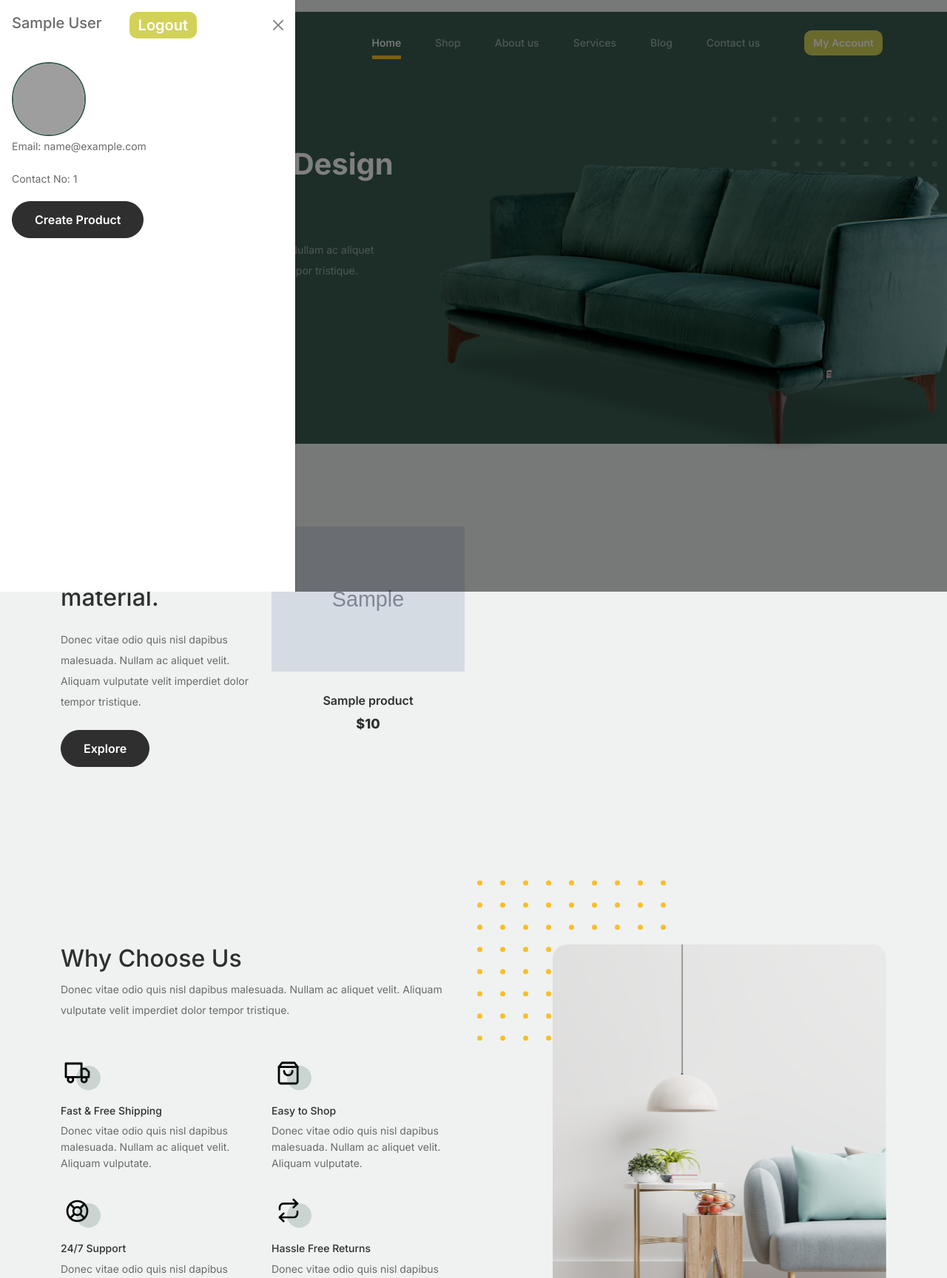
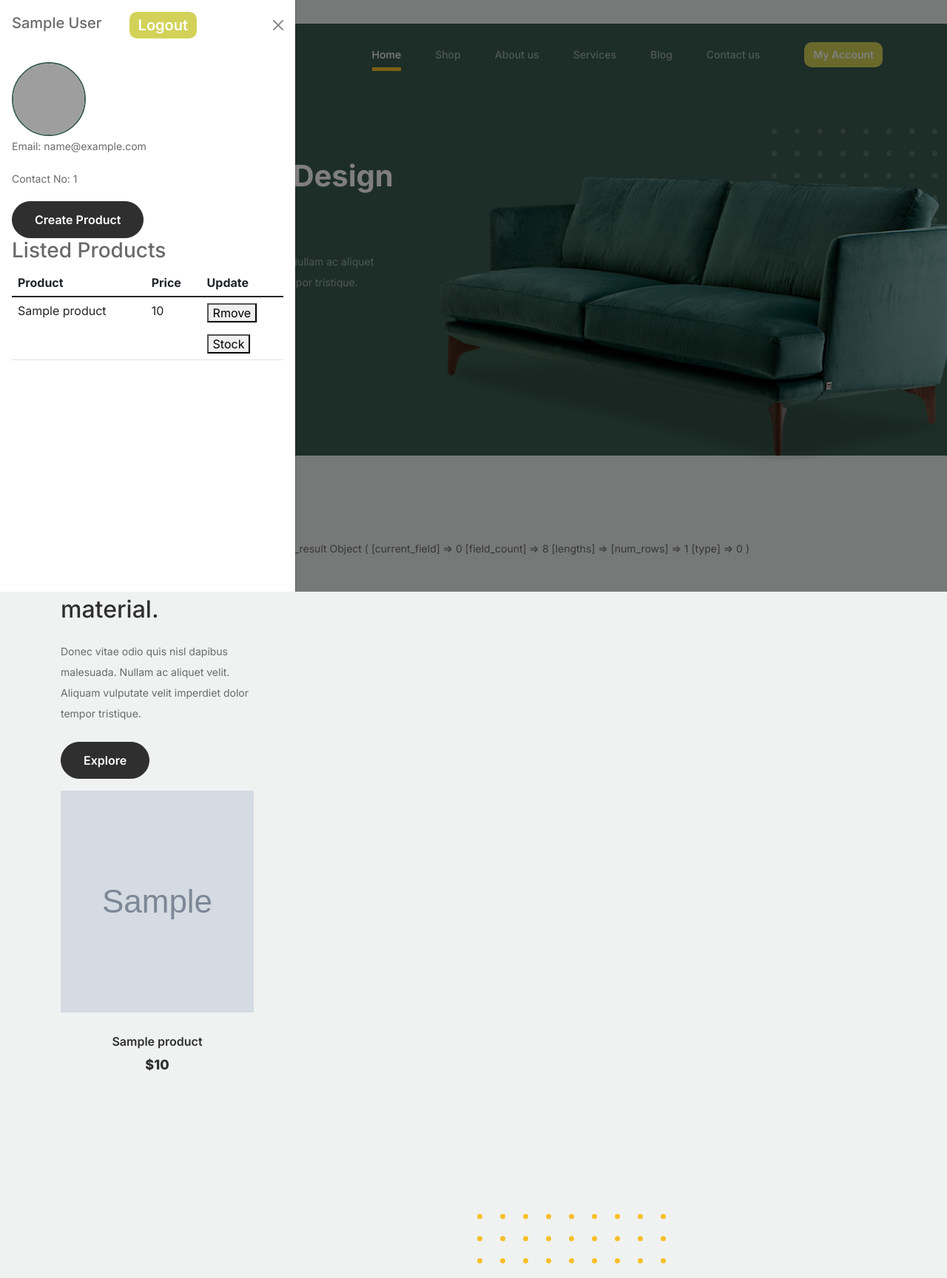
Before and after one commit to azadkumaranand/furni, a PHP site: page /furni/index.php in a window 1280 px wide, after a click on "My Account"; the page is wider, and only the part inside the window is pictured. Shown: the top 1728 px of that part at 74% size. Run offline with PHP 8.4, Linux system fonts and the light colour scheme; the visitor is signed in with stand-in values (Sample User, id 1); tables that the repository leaves empty or names only in its code hold one stand-in row (values such as "Sample post"); grey boxes marked "Sample" are stand-in pictures; grey boxes are pictures that could not be loaded.

Commit message:
vender pannel

```diff
--- a/cart.php
+++ b/cart.php
@@ -86,7 +86,7 @@
 
 
 
-		<div class="untree_co-section before-footer-section">
+		      <div class="untree_co-section before-footer-section">
             <div class="container">
               <div class="row mb-5">
                 <form class="col-md-12" method="post">
--- a/header.php
+++ b/header.php
@@ -1,5 +1,6 @@
 <?php
 session_start();
+require "database/connection.php";
 /*
 echo $_SERVER['SCRIPT_NAME'];
 ECHO "<br>";
@@ -18,6 +19,13 @@ var_dump($current_file);
 
 
 // var_dump($is_true);
+
+//query for render listed product
+$user_id = $_SESSION['user_id'];
+
+$sql = "SELECT product_id, product_name, product_price FROM products WHERE user_id = '$user_id'";
+
+$result = $conn->query($sql);
 
 ?>
 <style>
@@ -80,7 +88,7 @@ var_dump($current_file);
               <?php }else{ ?>
             <li style="padding: 0px 5px"><a href="login.php"><button class="loginbtn" type="button">Login</button></a></li>
 
-            <li style="padding: 0px 5px"><a href="sign.php"><button class="signbtn" type="button">Singin</button></a></li>
+            <li style="padding: 0px 5px"><a href="sing.php"><button class="signbtn" type="button">Singin</button></a></li>
             <?php } ?>
         </div>
     </div>
@@ -109,14 +117,45 @@ var_dump($current_file);
            <p>Contact No: <?php echo $_SESSION['user_phone'] ?></p>
         </div>
         <?php
-    if(isset($_SESSION['user_type'])){?>
+    if(isset($_SESSION['user_type']) && $_SESSION['user_type'] == "vender"){?>
         <div class="dropdown mt-3">
             <button class="btn" type="button" data-bs-toggle="modal" data-bs-target="#staticBackdrop">
                 Create Product
             </button>
         </div>
         <?php } ?>
-
+      <div class="listed">
+        <h3>Listed Products</h3>
+        <table class="table">
+          <thead>
+            <tr>
+              <th class="product-name">Product</th>
+              <th class="product-price">Price</th>
+              <th>Update</th>
+            </tr>
+          </thead>
+          <tbody>
+            <?php
+            $num_row = $result->num_rows;
+            while($num_row>0){
+              $row = $result->fetch_assoc();
+              $num_row--;
+            ?>
+            <tr>
+              <td><?php echo $row['product_name'] ?></td>
+              <td><?php echo $row['product_price'] ?></td>
+              <td>
+                <form action="removepd.php" method='post'>
+                  <input type="hidden" value="<?php echo $row['product_id']; ?>" name="pd_id">
+                  <button type="submit">Rmove</button>
+                </form>
+                <button>Stock</button>
+              </td>
+            </tr>
+            <?php } ?>
+          </tbody>
+        </table>
+      </div>
     </div>
 </div>
 
@@ -141,6 +180,7 @@ var_dump($current_file);
           <div class="mb-3">
             <label for="price" class="form-label">Product Price</label>
             <input type="number" class="form-control" name="price" id="price">
+            <input type="hidden" name="stock" value="1">
           </div>
           <div class="mb-3">
             <label for="desc" class="form-label">Description</label>
--- a/index.php
+++ b/index.php
@@ -10,9 +10,6 @@
 
 require "database/connection.php";
 
-$sql = "SELECT * FROM products LIMIT 3";
-
-$result = $conn->query($sql);
 // print_r($result);
 
 ?>
@@ -53,7 +50,7 @@ $result = $conn->query($sql);
 						</div>
 						<div class="col-lg-7">
 							<div class="hero-img-wrap">
-								<img src="images/couch.png" class="img-fluid">
+								<img src="images/couch.png"class="img-fluid">
 							</div>
 						</div>
 					</div>
@@ -74,14 +71,20 @@ $result = $conn->query($sql);
 					</div>
 					<!-- End Column 1 -->
 					<?php
+
+					$sql = "SELECT * FROM products ORDER BY product_id DESC LIMIT 3";
+
+					$result = $conn->query($sql);
+
 					$no_rows = $result->num_rows;
+					print_r($result);
 					while($no_rows > 0){
 						$row = $result->fetch_assoc();
 						?>
 					<!-- Start Column 2 -->
 					<div class="col-12 col-md-4 col-lg-3 mb-5 mb-md-0">
 						<a class="product-item" href="cart.php">
-							<img src="<?php echo $row['image_url']; ?>" class="img-fluid product-thumbnail">
+							<img src="<?php echo $row['image_url']; ?>" style="width: 100%; height: 300px;" class="img-fluid product-thumbnail">
 							<h3 class="product-title"><?php echo $row['product_name']; ?></h3>
 							<strong class="product-price">$<?php echo $row['product_price']; ?></strong>
 
```
Also changed, not shown: removepd.php (added, +18 -0 lines), productimg/abel-y-costa-jb-SMviXCjI-unsplash.jpg (added), productimg/allec-gomes-9xpnmt41NKM-unsplash (1).jpg (added), productimg/eugene-chystiakov-3neSwyntbQ8-unsplash (1).jpg (added).
